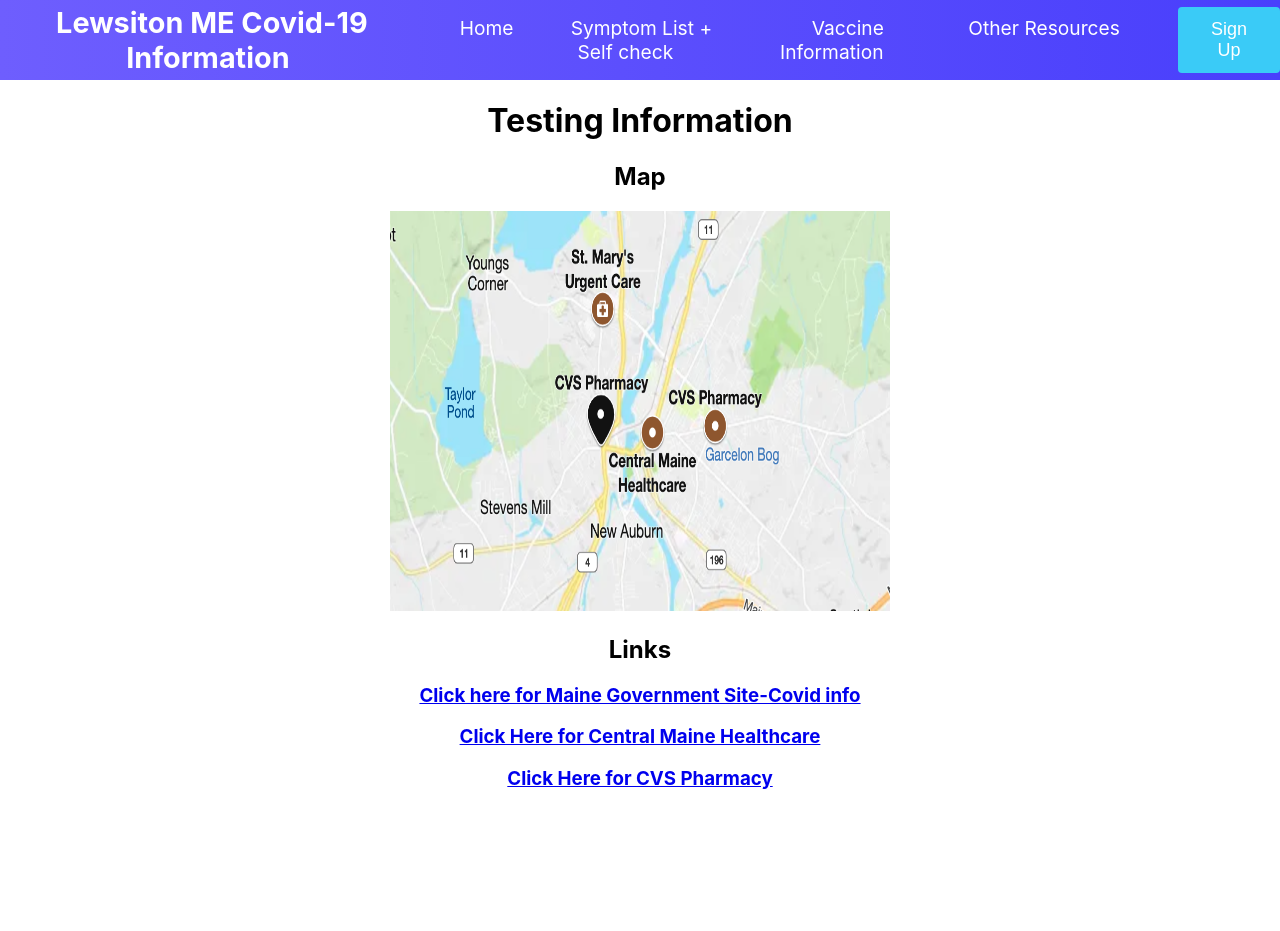
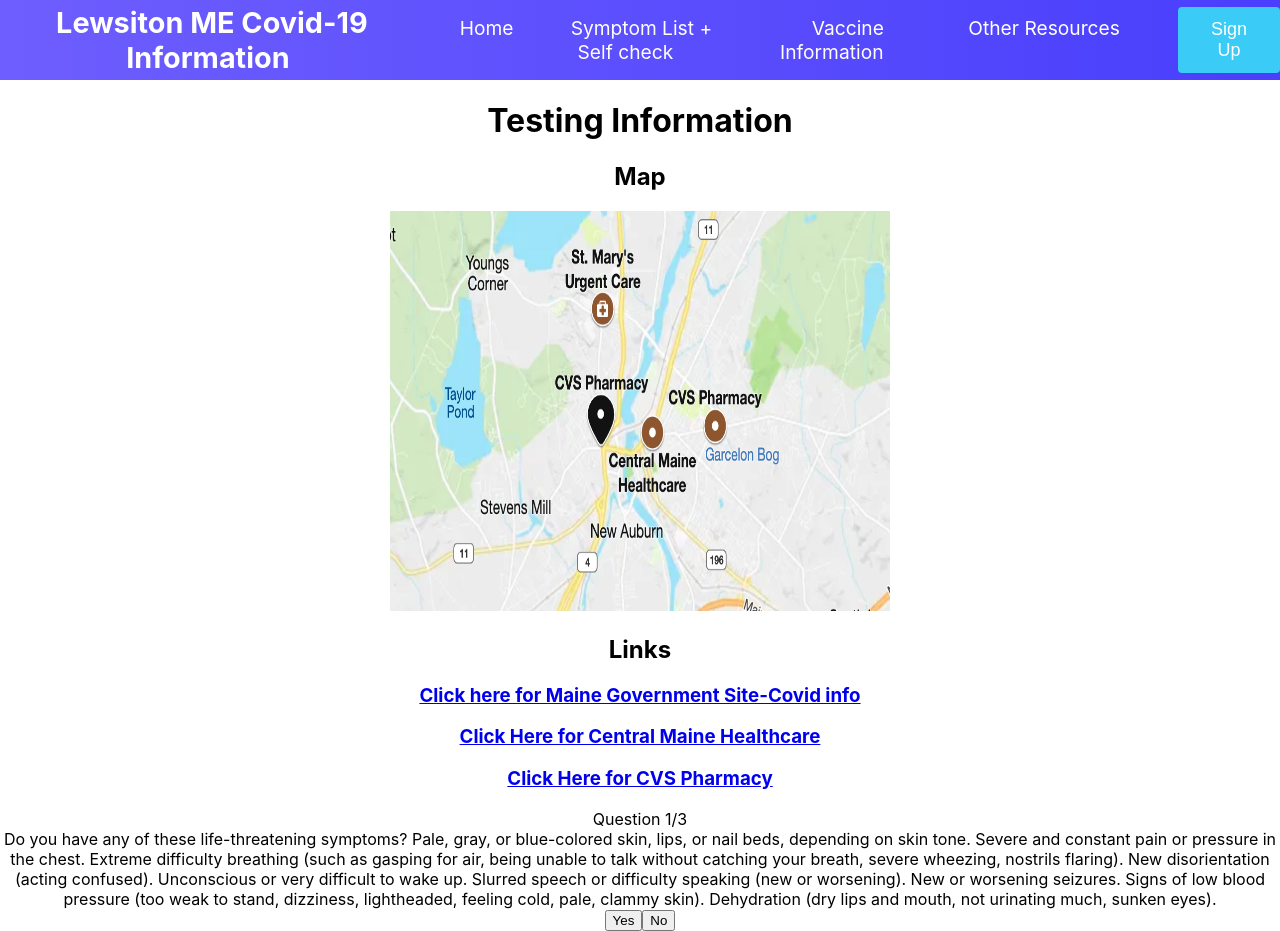
Before and after one commit to DALI-mini-webdev/final-project-group-05, a React (Create React App) app in the folder finalprojectgroup5/: page / in a window 1280 px wide. Before the commit the page ends 809 px from the top, so only its background shows below. Built offline with nearby package versions, Linux system fonts and the light colour scheme.

Commit message:
added assessment

```diff
--- a/finalprojectgroup5/src/App.js
+++ b/finalprojectgroup5/src/App.js
@@ -2,8 +2,52 @@ import React, { Component } from 'react';
 import './App.css';
 import LewistonMap from './LewistonMap.png';
 import Navbar from "./components/Navbar/Navbar";
+import { useState } from 'react';
 
 function App() {
+  const questions = [
+		{
+			questionText: 'Do you have any of these life-threatening symptoms? Pale, gray, or blue-colored skin, lips, or nail beds, depending on skin tone. Severe and constant pain or pressure in the chest. Extreme difficulty breathing (such as gasping for air, being unable to talk without catching your breath, severe wheezing, nostrils flaring). New disorientation (acting confused). Unconscious or very difficult to wake up. Slurred speech or difficulty speaking (new or worsening). New or worsening seizures. Signs of low blood pressure (too weak to stand, dizziness, lightheaded, feeling cold, pale, clammy skin). Dehydration (dry lips and mouth, not urinating much, sunken eyes).',
+			answerOptions: [
+				{ answerText: 'Yes', isCorrect: true },
+				{ answerText: 'No', isCorrect: false },
+			],
+		},
+		{
+			questionText: 'Are you feeling sick?',
+			answerOptions: [
+				{ answerText: 'Yes', isCorrect: true },
+				{ answerText: 'No', isCorrect: false },
+			],
+		},
+		{
+			questionText: 'In the last two weeks, have you been in close contact with someone who has COVID-19? —excluding people who have had COVID-19 within the past 3 months.',
+			answerOptions: [
+				{ answerText: 'Yes', isCorrect: true },
+				{ answerText: 'No', isCorrect: false },,
+			],
+		},
+	];
+
+  const [currentQuestion, setCurrentQuestion] = useState(0);
+	const [showScore, setShowScore] = useState(false);
+	const [score, setScore] = useState(0);
+
+	const handleAnswerOptionClick = (isCorrect) => {
+		if (isCorrect) {
+			setScore(score + 1);
+		}
+
+		const nextQuestion = currentQuestion + 1;
+		if (nextQuestion < questions.length) {
+			setCurrentQuestion(nextQuestion);
+		} else {
+			setShowScore(true);
+		}
+	};
+
+
+
   return (
     <div className="App">
       <Navbar />
@@ -24,6 +68,39 @@ function App() {
           <a href = "https://www.cvs.com/store-locator/cvs-pharmacy-address/8+Union+Street-Auburn-ME-04210/storeid=2382">
             <h3> Click Here for CVS Pharmacy</h3>
           </a>
+
+          {showScore ? (
+				<div className='score-section'>
+          if ({score >= 1}) {
+            <text>
+            'Call a medical provider.
+
+            Sorry you are not feeling well. Your symptoms may be related to COVID-19.'
+            </text>
+          } else {
+            <text>'No COVID-19 testing needed at this time
+
+            Based on the answers given, you do not need to get tested unless recommended or required by your healthcare provider, employer, or public health official.'
+            </text>
+          }
+          You scored {score} out of {questions.length}
+				</div>
+			) : (
+				<>
+					<div className='question-section'>
+						<div className='question-count'>
+							<span>Question {currentQuestion + 1}</span>/{questions.length}
+						</div>
+						<div className='question-text'>{questions[currentQuestion].questionText}</div>
+					</div>
+					<div className='answer-section'>
+						{questions[currentQuestion].answerOptions.map((answerOption) => (
+							<button onClick={() => handleAnswerOptionClick(answerOption.isCorrect)}>{answerOption.answerText}</button>
+						))}
+					</div>
+				</>
+			)}
+
     </div>
   );
 }
```
